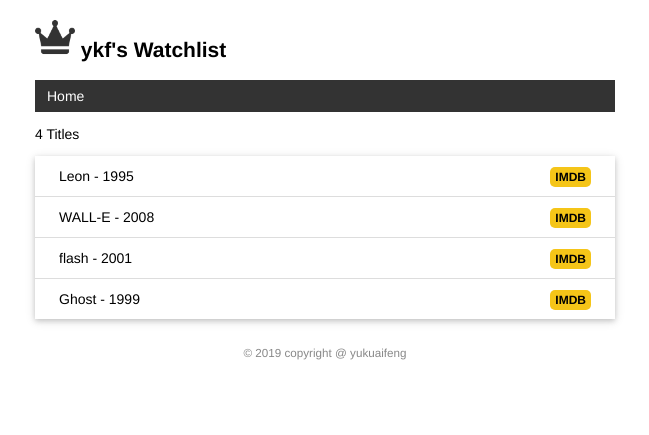
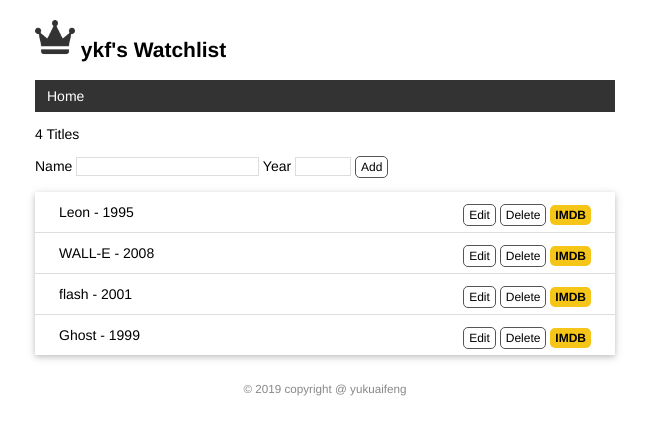
Before and after one commit to yukuaifeng/flask-tutorial, a Flask app: page / in a window 1280 px wide. Shown: the top 435 px of the page, without its empty margins (315-964 px from the left). Run offline with Flask 2, Linux system fonts and the light colour scheme; data comes from the database, SQL or seed files in the repository; both versions use the stored data as it was after the commit.

Commit message:
完成第七章的表单处理

```diff
--- a/app.py
+++ b/app.py
@@ -1,5 +1,6 @@
-from flask import Flask,render_template
+from flask import Flask, render_template
 from flask import url_for
+from flask import request, redirect, flash
 from flask_sqlalchemy import SQLAlchemy
 import click
 import os
@@ -7,7 +8,7 @@ import os
 app = Flask(__name__)
 app.config['SQLALCHEMY_DATABASE_URI'] = 'sqlite:///' + os.path.join(app.root_path,'data.db')
 app.config['SQLALCHEMY_TRACK_MODIFICATIONS'] = False
-
+app.config['SECRET_KEY'] = 'devo'
 db = SQLAlchemy(app)
 
 #创建shell命令函数
@@ -36,10 +37,27 @@ def inject_user():#函数名可以随意修改
     return dict(user=user) #需要返回字典，等同于return {'user': user}
 
 #视图函数处理请求
-@app.route('/')
+@app.route('/', methods=['GET', 'POST'])
 def index():
+    if request.method == 'POST':    #判断请求类型
+        title = request.form.get('title') #传入表单对应的输入字段的name值
+        year = request.form.get('year')
+
+        #验证数据
+        if not title or not year or len(year) > 4 or len(title) > 60:
+            flash('Invalid input.') #显示错误提示
+            return redirect(url_for('index')) #重定向回主页
+
+        #保存表单数据到数据库
+        movie = Movie(title=title, year=year) #创建记录
+        db.session.add(movie)  #添加到数据库会话
+        db.session.commit()  #提交任务
+        flash('Item created')  #显示成功创建的提示
+        return redirect(url_for('index'))
+
+    user = User.query.first()
     movies = Movie.query.all()
-    return render_template('index.html', movies=movies)
+    return render_template('index.html', user=user, movies=movies)
 
 #404处理函数
 @app.errorhandler(404)
@@ -58,6 +76,35 @@ def test_url_for():
     print(url_for('test_url_for',num=2))
     return 'Test page'
 
+#编辑电影条目
+@app.route('/movie/edit/<int:movie_id>', methods=['GET', 'POST'])
+def edit(movie_id):
+    movie = Movie.query.get_or_404(movie_id)
+
+    if request.method == 'POST': #处理编辑表单的提交请求
+        title = request.form['title']
+        year = request.form['year']
+
+        if not title or not year or len(year)>4 or len(title) > 60:
+            flash('Invalid input.')
+            return redirect(url_for('edit', movie_id=movie_id))
+
+        movie.title = title
+        movie.year = year
+        db.session.commit()
+        flash('Item updated')
+        return redirect(url_for('index')) #重定向回主页
+
+    return render_template('edit.html', movie=movie)
+
+#删除电影条目
+@app.route('/movie/delete/<int:movie_id>', methods=['POST'])
+def delete(movie_id):
+    movie = Movie.query.get_or_404(movie_id) #获取电影记录
+    db.session.delete(movie)
+    db.session.commit()
+    flash('Item deleted.')
+    return redirect(url_for('index'))
 
 
 name = 'Grey Li'
--- a/static/style.css
+++ b/static/style.css
@@ -72,3 +72,48 @@ nav li a:hover {
     border-radius: 5px;
     padding: 3px 5px;
 }
+
+input[type=submit] {
+    font-family: inherit;
+}
+
+input[type=text] {
+    border: 1px solid #ddd;
+}
+
+input[name=year] {
+    width: 50px;
+}
+
+.btn {
+    font-size: 12px;
+    padding: 3px 5px;
+    text-decoration: none;
+    cursor: pointer;
+    background-color: white;
+    color: black;
+    border: 1px solid #555555;
+    border-radius: 5px;
+}
+
+.btn:hover {
+    text-decoration: none;
+    background-color: black;
+    color: white;
+    border: 1px solid black;
+}
+
+.alert {
+    position: relative;
+    padding: 7px;
+    margin: 7px 0;
+    border: 1px solid transparent;
+    color: #004085;
+    background-color: #cce5ff;
+    border-color: #b8daff;
+    border-radius: 5px;
+}
+
+.inline-form {
+    display: inline;
+}
--- a/templates/base.html
+++ b/templates/base.html
@@ -10,6 +10,9 @@
     {% endblock %}
 </head>
 <body>
+    {% for message in get_flashed_messages() %}
+        <div class="alert">{{ message }}</div>
+    {% endfor %}
     <h2>
         <img alt="Crown" class="crown" src="{{ url_for('static', filename='images/crown.png') }}">
         {{ user.name }}'s Watchlist
--- a/templates/index.html
+++ b/templates/index.html
@@ -2,10 +2,19 @@
 
 {% block content %}
 <p>{{ movies|length }} Titles</p>
+    <form method="post">
+        Name <input type="text" name="title" autocomplete="off" required>
+        Year <input type="text" name="year" autocomplete="off" required>
+        <input class="btn" type="submit" name="submit" value="Add">
+    </form>
 <ul class="movie-list">
     {% for movie in movies %} {# 迭代 movies 变量 #}
         <li>{{ movie.title }} - {{ movie.year }}
             <span class="float-right">
+                <a class="btn" href="{{ url_for('edit', movie_id = movie.id) }}">Edit</a>
+                <form class="inline-form" method="post" action="{{ url_for('delete', movie_id=movie.id) }}">
+                    <input class="btn" type="submit" name="delete" value="Delete" onclick="return confirm('Are you sure?')">
+                </form>
                 <a class="imdb" href="https://www.imdb.com/find?q={{ movie.title }}" target="_blank"
                    title="Find this movie on IMDB">IMDB</a>
             </span>
```
Also changed, not shown: templates/edit.html (added, +10 -0 lines), data.db.
